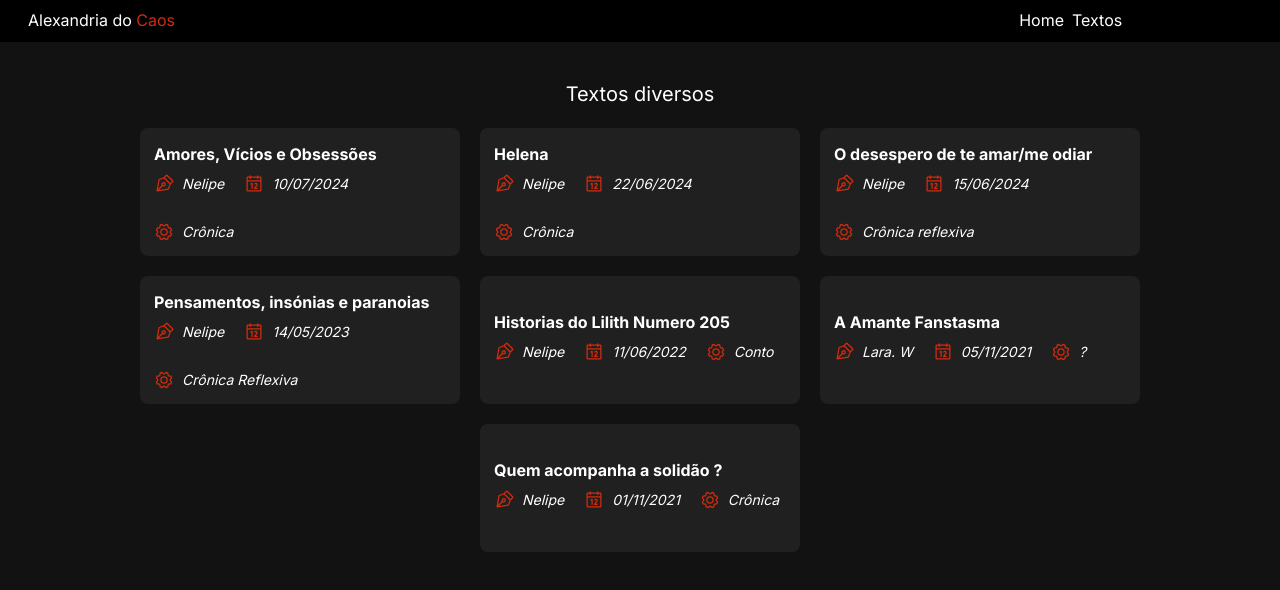
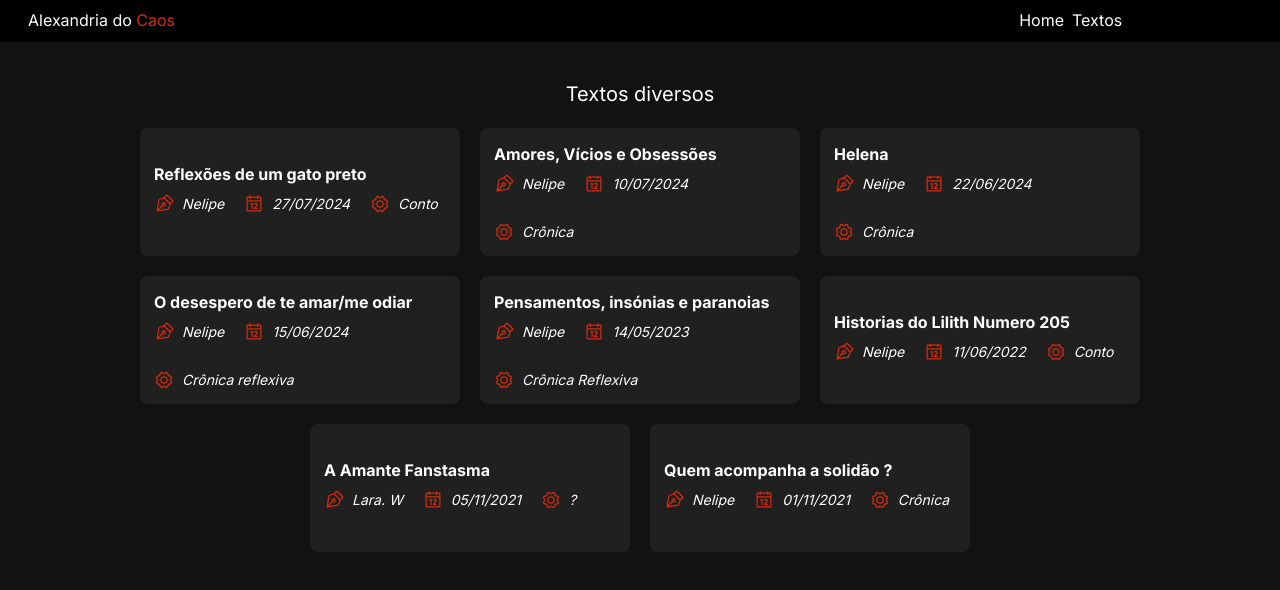
Before and after one commit to Andrezz64/nelipe-textos, a Next.js app: page /textos in a window 1280 px wide. Shown: the top 590 px of the page. Built offline with nearby package versions, Linux system fonts and the light colour scheme.

Commit message:
Update Textos.ts

```diff
--- a/src/app/Textos.ts
+++ b/src/app/Textos.ts
@@ -8,6 +8,15 @@ interface TextosInterface {
 }
 
 const Textos: Array<TextosInterface> = [
+    {
+    Titulo: "Reflexões de um gato preto",
+    Autor: "Nelipe",
+    Data: "27/07/2024",
+    Path: "reflexoes-de-um -gato-preto",
+    Genero: "Conto",
+    LinkEmbded:
+      "https://docs.google.com/document/d/e/2PACX-1vRV149j2I3e5pX6Iv4UewTvB1y9HaEgB0pXT80b_tuF6CGFBgnwr7ICARKUrqHOuwJQRiv3cLrLzBX5/pub?embedded=true"
+  },
   {
     Titulo: "Amores, Vícios e Obsessões",
     Autor: "Nelipe",
```
